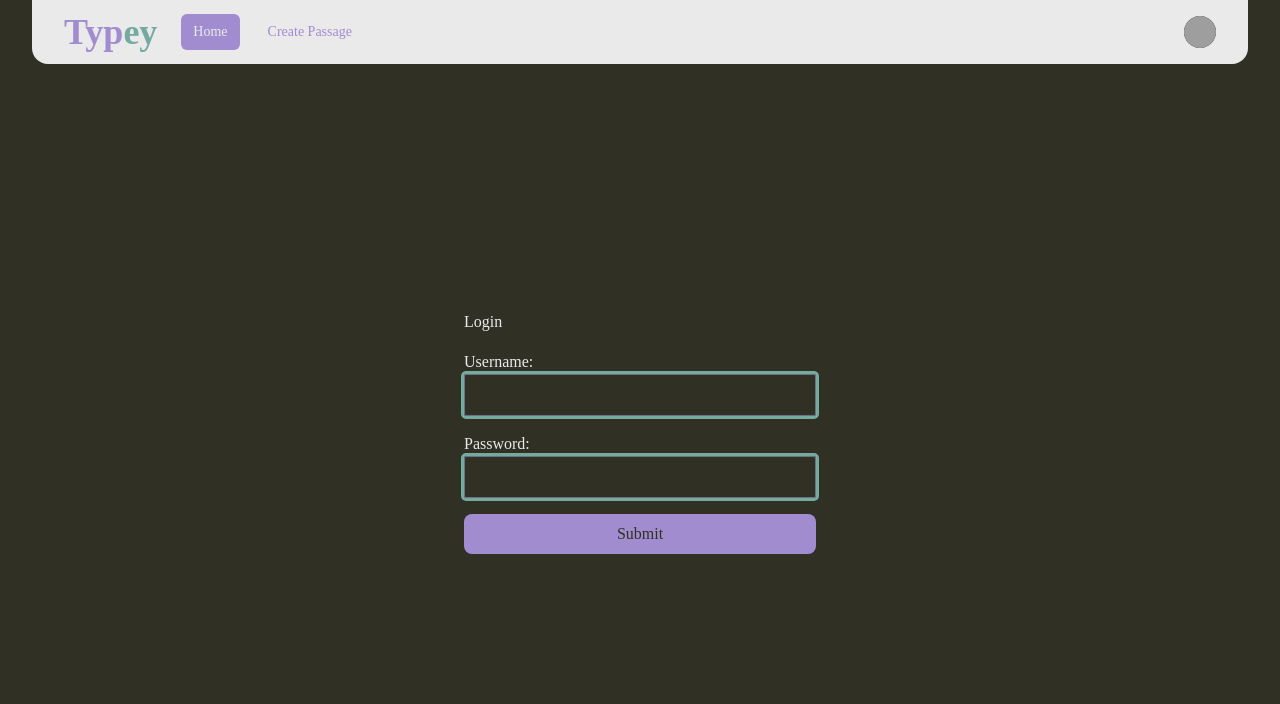
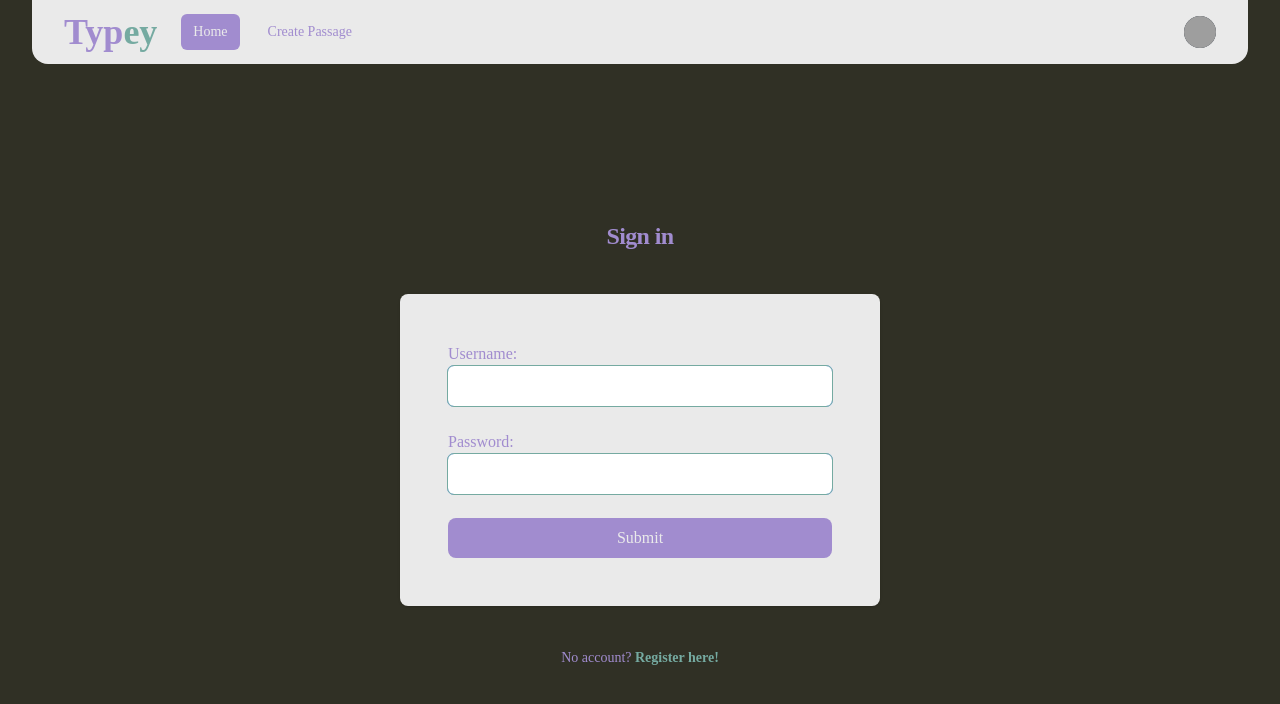
Before and after one commit to EwbiDev/typey, a React (Vite) app in the folder packages/frontend/: page /login in a window 1280 px wide. Shown: the top 704 px of the page. Built offline with nearby package versions, Linux system fonts and the light colour scheme; grey boxes are pictures that could not be loaded; a web font is replaced by a local one.

Commit message:
feat: update login form styling

```diff
--- a/packages/frontend/src/components/Input/index.tsx
+++ b/packages/frontend/src/components/Input/index.tsx
@@ -18,7 +18,7 @@ export default function Input<T extends FieldValues>({
 }: Common.Prop.InputField<T>) {
   const capitalizedLabel = capitalizeFirstLetter(label);
 
-  const errorClass = 'outline-typey-bad focus:outline-typey-bad'
+  const errorClass = "outline-typey-bad focus:outline-typey-bad";
 
   function populateErrorMessage() {
     switch (fieldError!.type) {
@@ -35,10 +35,10 @@ export default function Input<T extends FieldValues>({
 
   return (
     <div className="relative">
-        <label className="flex flex-col">
+      <label className="text-typey-primary">
         {capitalizedLabel}:
         <input
-            className={`rounded-sm bg-typey-background p-2 text-typey-primary outline outline-typey-secondary focus:outline-typey-primary ${fieldError && errorClass}`}
+          className={`block w-full rounded-md border-0 p-2 text-typey-primary outline outline-1 outline-typey-secondary ring-1 focus:ring-2 focus:ring-inset focus:ring-typey-primary-light ${fieldError && errorClass}`}
           type={inputType}
           {...register(label, { required, minLength, maxLength })}
           placeholder={placeholder}
--- a/packages/frontend/src/components/LoginForm/index.tsx
+++ b/packages/frontend/src/components/LoginForm/index.tsx
@@ -1,7 +1,6 @@
 import { useState } from "react";
 import { SubmitHandler, useForm } from "react-hook-form";
 
-import Container from "../Container";
 import Input from "../Input";
 import SubmitInput from "../SubmitInput";
 
@@ -34,12 +33,16 @@ export default function LoginForm() {
   };
 
   return (
-    <Container>
-      <form
-        onSubmit={handleSubmit(onSubmit)}
-        className="flex w-1/2 max-w-96 flex-col gap-4 rounded-md p-4"
-      >
-        <h2>Login</h2>
+    <>
+      <div className="flex flex-1 flex-col justify-center py-12 sm:px-6 lg:px-8">
+        <div className="sm:mx-auto sm:w-full sm:max-w-md">
+          <h2 className="mt-6 text-center text-2xl font-bold leading-9 tracking-tight text-typey-primary">
+            Sign in
+          </h2>
+        </div>
+        <div className="mt-10 sm:mx-auto sm:w-full sm:max-w-[480px]">
+          <div className="bg-typey-default px-6 py-12 shadow sm:rounded-lg sm:px-12">
+            <form onSubmit={handleSubmit(onSubmit)} className="space-y-6">
               <Input
                 inputType="text"
                 label="username"
@@ -58,10 +61,23 @@ export default function LoginForm() {
                 fieldError={errors.password}
                 required
               />
+              <SubmitInput type="secondaryFull" errors={errors} />
               {errorMessage && <ErrorMessage message={errorMessage} />}
-        <SubmitInput type="secondaryFull" errors={errors} />
             </form>
-    </Container>
+          </div>
+
+          <p className="mt-10 text-center text-sm text-typey-primary">
+            No account?{" "}
+            <a
+              href="/register"
+              className="font-semibold leading-6 text-typey-secondary hover:text-typey-default"
+            >
+              Register here!
+            </a>
+          </p>
+        </div>
+      </div>
+    </>
   );
 }
 
--- a/packages/frontend/src/components/SubmitInput/index.tsx
+++ b/packages/frontend/src/components/SubmitInput/index.tsx
@@ -4,9 +4,9 @@ export default function SubmitInput({ type, errors }: Common.Prop.SubmitInput) {
   const typeVariants = {
     secondaryFull: {
       bg: "bg-typey-primary",
-      hoverBg: "hover:bg-typey-default",
-      textClr: "text-typey-background",
-      hoverTextClr: "hover:text-typey-background",
+      hoverBg: "hover:bg-typey-primary-light",
+      textClr: "text-typey-default",
+      hoverTextClr: "hover:text-white",
       border: "",
       borderHover: "",
     },
@@ -34,7 +34,7 @@ export default function SubmitInput({ type, errors }: Common.Prop.SubmitInput) {
     ? typeVariants.error
     : typeVariants[type];
 
-  const classNameBase = `rounded-lg p-2 transition delay-75 duration-200 ease-in-out hover:scale-105`;
+  const classNameBase = `w-full rounded-lg p-2 cursor-pointer`;
   const className = `${classNameBase} ${bg} ${textClr} ${border} ${hoverBg} ${hoverTextClr} ${borderHover}`;
 
   const text = showError ? "Error!" : "Submit";
```
Lines whose indentation alone changed are shown as unchanged.
